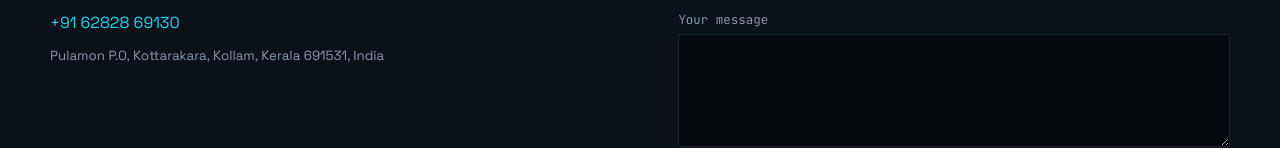
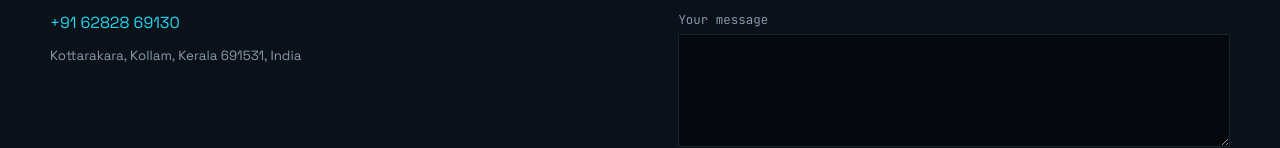
Before and after one commit to zaytarobotics1973/zayta-robotics-web, a plain HTML site: page zayta-website/index.html in a window 1280 px wide. Shown: the part 4775-4923 px from the top of the page. Drawn offline with Linux system fonts and the light colour scheme.

Commit message:
Update contact address
Co-authored-by: Copilot <223556219+Copilot@users.noreply.github.com>

```diff
--- a/zayta-website/index.html
+++ b/zayta-website/index.html
@@ -273,7 +273,7 @@
               <a href="tel:+916282869130">
                 +91 62828 69130
               </a>
-              <small>Pulamon P.O, Kottarakara, Kollam, Kerala 691531, India</small>
+              <small>Kottarakara, Kollam, Kerala 691531, India</small>
             </div>
           </div>
           <form id="enquiry" class="rv">
```
